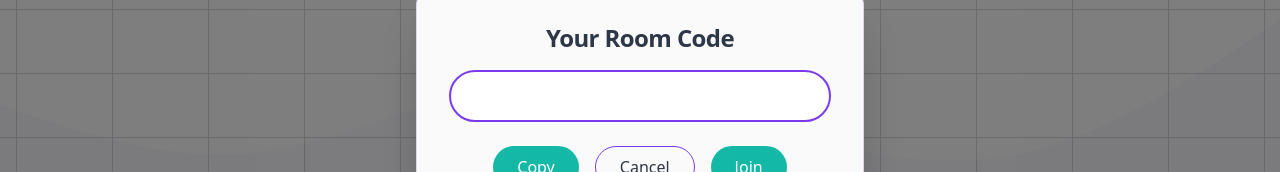
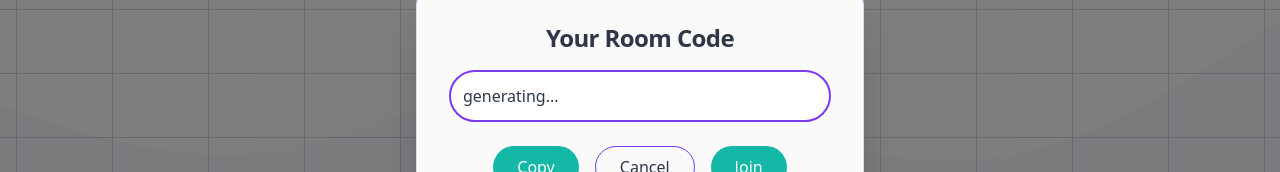
Before and after one commit to sumedhcharjan/white-board-project, a React (Vite) app in the folder frontend/: page /dashboard in a window 1280 px wide. Both pictures are taken after a click on the button "Create Room". Shown: the part 295-467 px from the top of the page. Built offline with nearby package versions, Linux system fonts and the light colour scheme; no server answers.

Commit message:
Update DashBody.jsx
ui fixes

```diff
--- a/frontend/src/components/DashBoard/DashBody.jsx
+++ b/frontend/src/components/DashBoard/DashBody.jsx
@@ -164,7 +164,7 @@ const DashBody = () => {
               <h2 className="text-2xl font-bold text-[#2D3748] mb-4 tracking-tight">Your Room Code</h2>
               <input
                 type="text"
-                value={roomid}
+                value={roomid || "generating..."}
                 readOnly
                 className="w-full p-3 border-2 border-[#7C3AED] rounded-full mb-6 bg-white text-[#2D3748]"
                 aria-label="Room code (read-only)"
```
